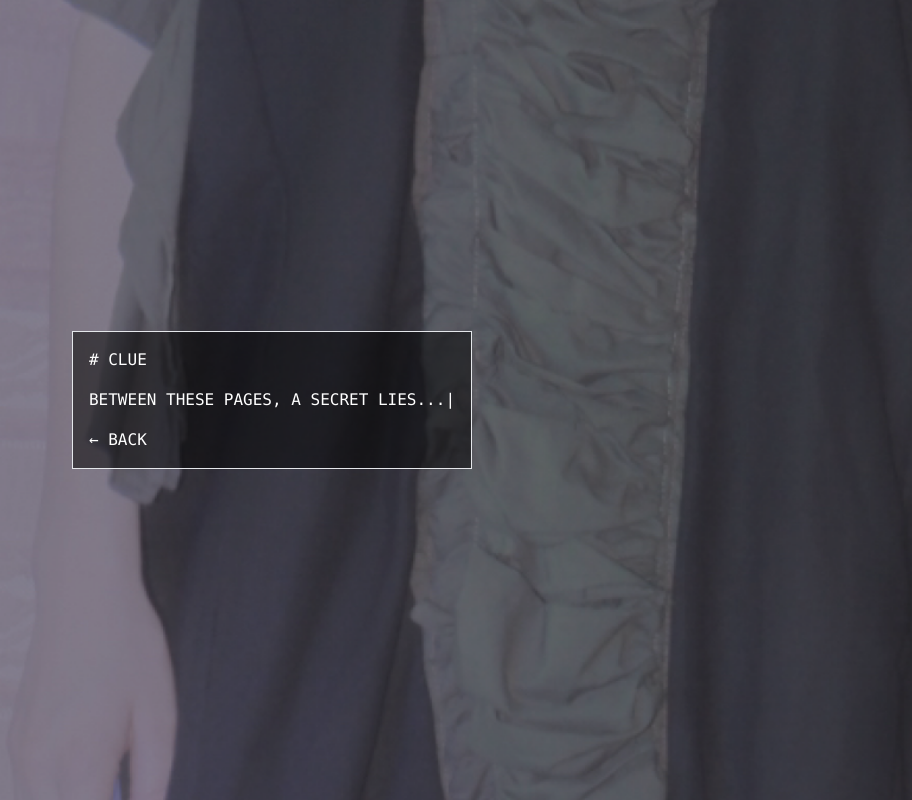
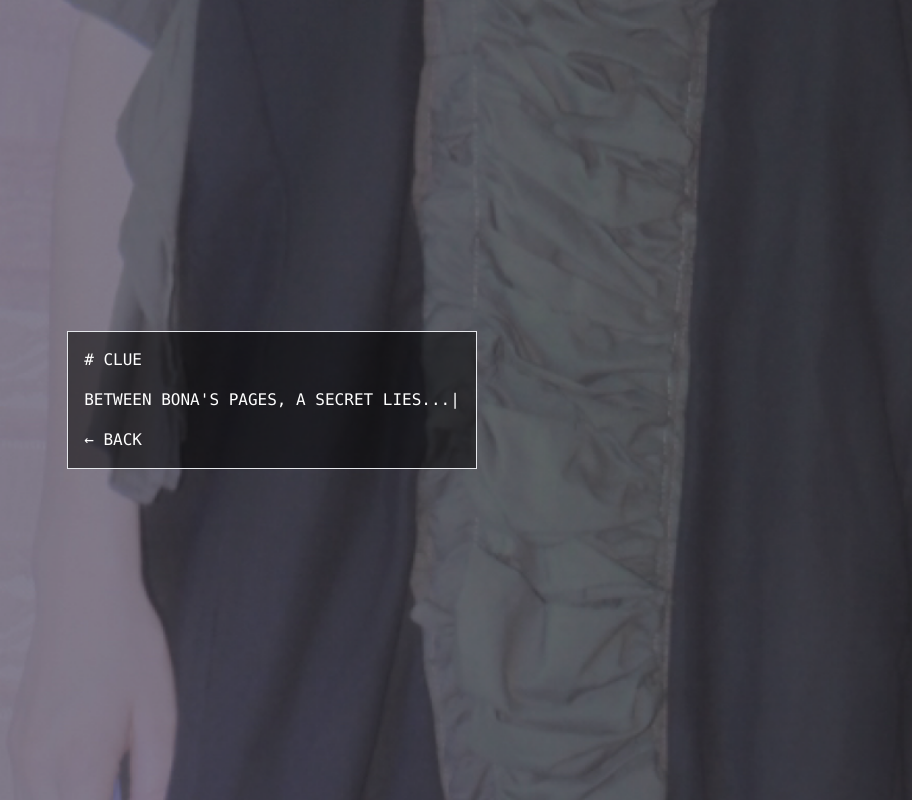
Before and after one commit to jordanaston/chev-lane-qr-code-hunt, a React (Vite) app: page /intro2 in a window 1280 px wide. Shown: the whole page, without its empty margins (368-1280 px from the left). Built offline with nearby package versions, Linux system fonts and the light colour scheme.

Commit message:
slight change to typewriter text in Intro2

```diff
--- a/src/pages/QR1/Intro2.tsx
+++ b/src/pages/QR1/Intro2.tsx
@@ -19,7 +19,7 @@ const Intro2: React.FC = () => {
       <TextBox>
         <p className="text-white"># CLUE</p>
         <p className="text-white mt-4 mb-4">
-          <Typewriter text="BETWEEN THESE PAGES, A SECRET LIES..." delay={40} />
+          <Typewriter text="BETWEEN BONA'S PAGES, A SECRET LIES..." delay={40} />
         </p>
         <Link to="/" className="text-white pt-2">
           ← BACK
```
